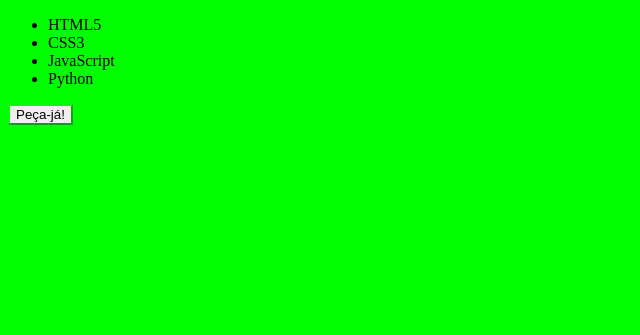
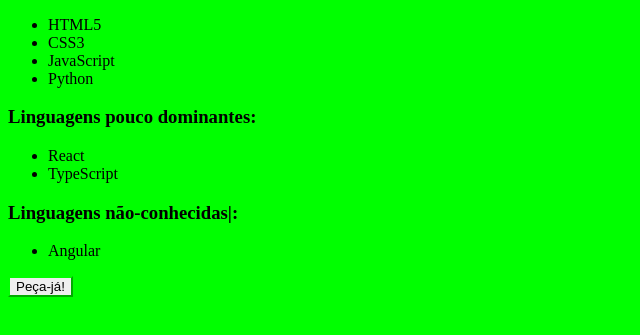
Before and after one commit to Nathan-js458/nathan-js458.github.io, a plain HTML site: page index.html in a window 1280 px wide. Shown: the part 105-440 px from the top of the page, without its empty margins (0-640 px from the left). Drawn offline with Linux system fonts and the light colour scheme.

Commit message:
Update index.html

```diff
--- a/index.html
+++ b/index.html
@@ -14,6 +14,15 @@
       <li>JavaScript</li>
       <li>Python</li>
     </ul>
+    <h3>Linguagens pouco dominantes:</h3>
+    <ul>
+      <li>React</li>
+      <li>TypeScript</li>
+    </ul>
+    <h3>Linguagens não-conhecidas|:</h3>
+    <ul>
+      <li>Angular</li>
+    </ul>
     <button onclick="document.location.href='https://www.facebook.com/profile.php?id=100088148981257'">Peça-já!</button>
   </body>
 </html>
```
